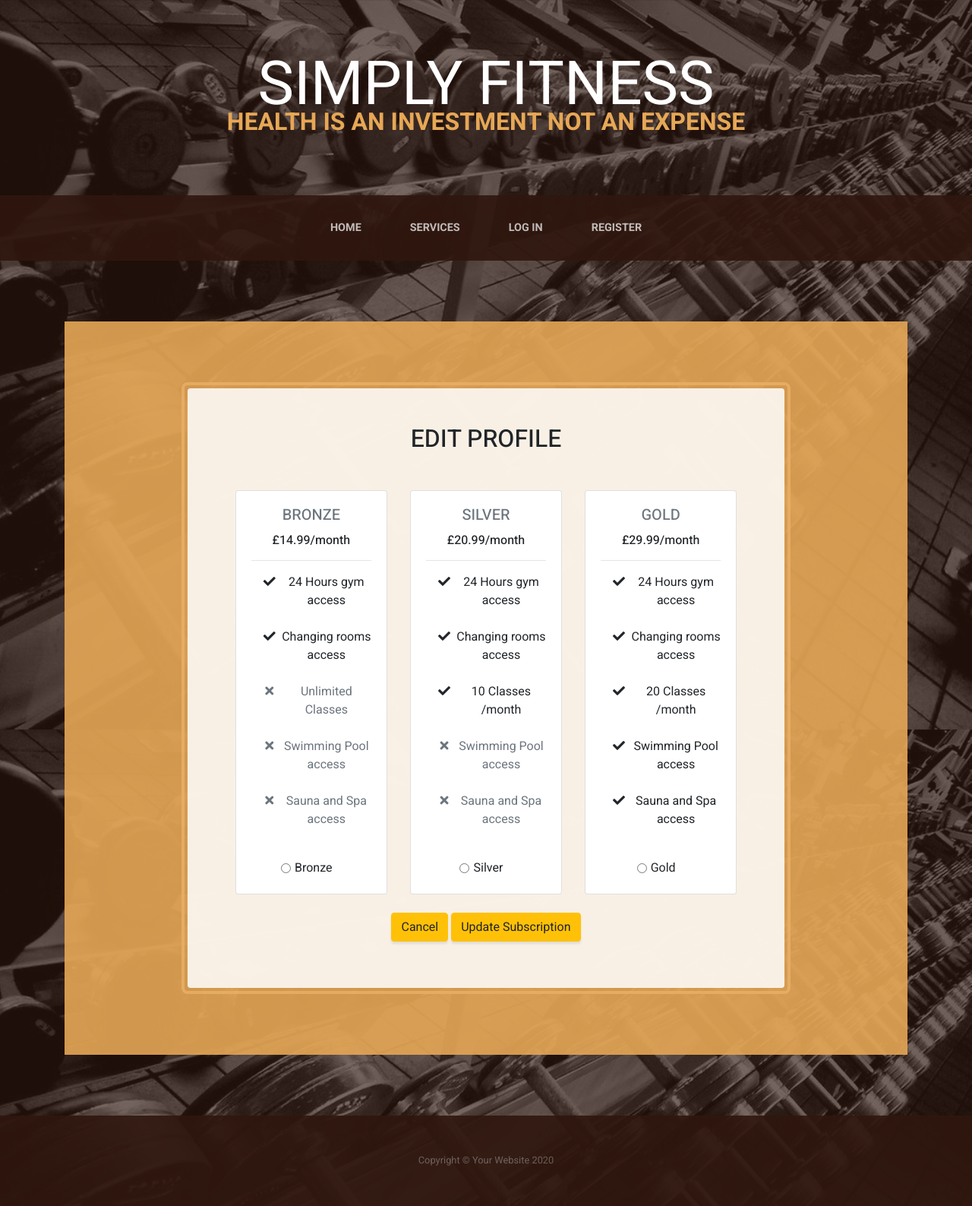
After one commit to MannyBinning/simply-fitness, a Flask app: template templates/edit_profile.html in a window 1280 px wide. The commit adds this page. Shown: the whole page at 76% size. Run offline with Flask 2, Linux system fonts and the light colour scheme; the template is opened without the code that fills it, so the values that code supplies are empty; some libraries are stand-ins or nearby versions.

Commit message:
Adding Profile Editing buttons

```diff
--- a/run.py
+++ b/run.py
@@ -108,6 +108,17 @@ def profile(username):
     return redirect(url_for("login"))
 
 
+@app.route("/edit_profile/<username_id>", methods=["GET", "POST"])
+def edit_profile(username_id):
+    user = mongo.db.users.find_one({"_id": ObjectId(username_id)})
+    username = mongo.db.users.find_one(
+        {"username": session["user"]})
+
+    if session["user"]:
+        return render_template("edit_profile.html", user=user, username=username)
+
+
+
 @app.route("/logout")
 def logout():
     flash("You have been logged out")
--- /dev/null
+++ b/templates/edit_profile.html
@@ -0,0 +1,105 @@
+{% extends "base.html" %}
+{% block content %}
+
+<section class="page-section cta">
+    <div class="container">
+        <div class="row">
+            <div class="col-xl-9 mx-auto">
+                <div class="cta-inner text-center rounded">
+                <!--Username to show when user has logged in-->
+                    <h2 class="section-heading mb-5 section-heading-lower"> Edit Profile </h2>
+                    <!-- Personal Details -->
+
+                    <form method="POST" action="{{ url_for('edit_profile', username_id=username._id) }}">
+                        <!--Subscription-->
+                        <div class="container">
+                            <div class="row">
+                                <!-- Bronze Tier -->
+                                <div class="col-lg-4">
+                                    <div class="card mb-5 mb-lg-0">
+                                        <div class="card-body">
+                                            <h5 class="card-title text-muted text-uppercase text-center">Bronze</h5>
+                                            <h6 class="card-price text-center">£14.99/month</h6>
+                                            <hr>
+                                            <ul class="fa-ul">
+                                                <li><span class="fa-li"><i class="fas fa-check"></i></span>24 Hours gym access</li><br>
+                                                <li><span class="fa-li"><i class="fas fa-check"></i></span>Changing rooms access</li><br>
+                                                <li class="text-muted"><span class="fa-li"><i class="fas fa-times"></i></span> Unlimited Classes </li><br>
+                                                <li class="text-muted"><span class="fa-li"><i class="fas fa-times"></i></span>Swimming Pool access</li><br>
+                                                <li class="text-muted"><span class="fa-li"><i class="fas fa-times"></i></span>Sauna and Spa access</li><br>
+                                            </ul>
+                                            <div class="form-check form-check-inline">
+                                                {% if username.subscription == "Bronze" %}
+                                                    <input class="form-check-input" type="radio" name="subscription" id="inlineRadio1" value="Bronze" checked>
+                                                {% else %}
+                                                    <input class="form-check-input" type="radio" name="subscription" id="inlineRadio1" value="Bronze">
+                                                {% endif %}
+                                                <label class="form-check-label" for="inlineRadio1">Bronze</label>
+                                            </div>
+                                        </div>
+                                    </div>
+                                </div>
+                                <!-- Silver Tier -->
+                                <div class="col-lg-4">
+                                    <div class="card mb-5 mb-lg-0">
+                                        <div class="card-body">
+                                            <h5 class="card-title text-muted text-uppercase text-center">Silver</h5>
+                                            <h6 class="card-price text-center">£20.99/month</h6>
+                                            <hr>
+                                            <ul class="fa-ul">
+                                                <li><span class="fa-li"><i class="fas fa-check"></i></span>24 Hours gym access</li><br>
+                                                <li><span class="fa-li"><i class="fas fa-check"></i></span>Changing rooms access</li><br>
+                                                <li><span class="fa-li"><i class="fas fa-check"></i></span>10 Classes /month</li><br>
+                                                <li class="text-muted"><span class="fa-li"><i class="fas fa-times"></i></span>Swimming Pool access</li><br>
+                                                <li class="text-muted"><span class="fa-li"><i class="fas fa-times"></i></span>Sauna and Spa access</li><br>
+                                            </ul>
+                                            <div class="form-check form-check-inline" >
+                                                {% if username.subscription == "Silver" %}
+                                                    <input class="form-check-input" type="radio" name="subscription" id="inlineRadio2" value="Silver" checked>
+                                                {% else %}
+                                                    <input class="form-check-input" type="radio" name="subscription" id="inlineRadio2" value="Silver">
+                                                {% endif %}
+                                                <label class="form-check-label" for="inlineRadio2">Silver</label>
+                                            </div>
+                                        </div>
+                                    </div>
+                                </div>
+                                <!-- Gold Tier -->
+                                <div class="col-lg-4">
+                                    <div class="card">
+                                        <div class="card-body">
+                                            <h5 class="card-title text-muted text-uppercase text-center">Gold</h5>
+                                            <h6 class="card-price text-center">£29.99/month</h6>
+                                            <hr>
+                                            <ul class="fa-ul">
+                                                <li><span class="fa-li"><i class="fas fa-check"></i></span>24 Hours gym access</li><br>
+                                                <li><span class="fa-li"><i class="fas fa-check"></i></span>Changing rooms access</li><br>
+                                                <li><span class="fa-li"><i class="fas fa-check"></i></span>20 Classes /month</li><br>
+                                                <li><span class="fa-li"><i class="fas fa-check"></i></span>Swimming Pool access</li><br>
+                                                <li><span class="fa-li"><i class="fas fa-check"></i></span>Sauna and Spa access</li><br>
+                                            </ul>
+                                            <div class="form-check form-check-inline">
+                                                {% if username.subscription == "Gold" %}
+                                                    <input class="form-check-input" type="radio" name="subscription" id="inlineRadio3" value="Gold" checked>
+                                                {% else %}
+                                                    <input class="form-check-input" type="radio" name="subscription" id="inlineRadio3" value="Gold">
+                                                {% endif %}
+                                                <label class="form-check-label" for="inlineRadio3">Gold </label>
+                                            </div>
+                                        </div>
+                                    </div>
+                                </div>
+
+                            </div>
+                        </div>
+                        <br>
+                        <a href="{{ url_for('profile', username=session['user']) }}" class="btn btn-warning">Cancel</a>
+                        <button type="submit" class="btn btn-warning">Update Subscription</button>
+                </form>
+                </div>
+            </div>
+        </div>
+    </div>
+</section>
+
+{% endblock %}
```
Also changed, not shown: templates/profile.html (+5 -21 lines).
